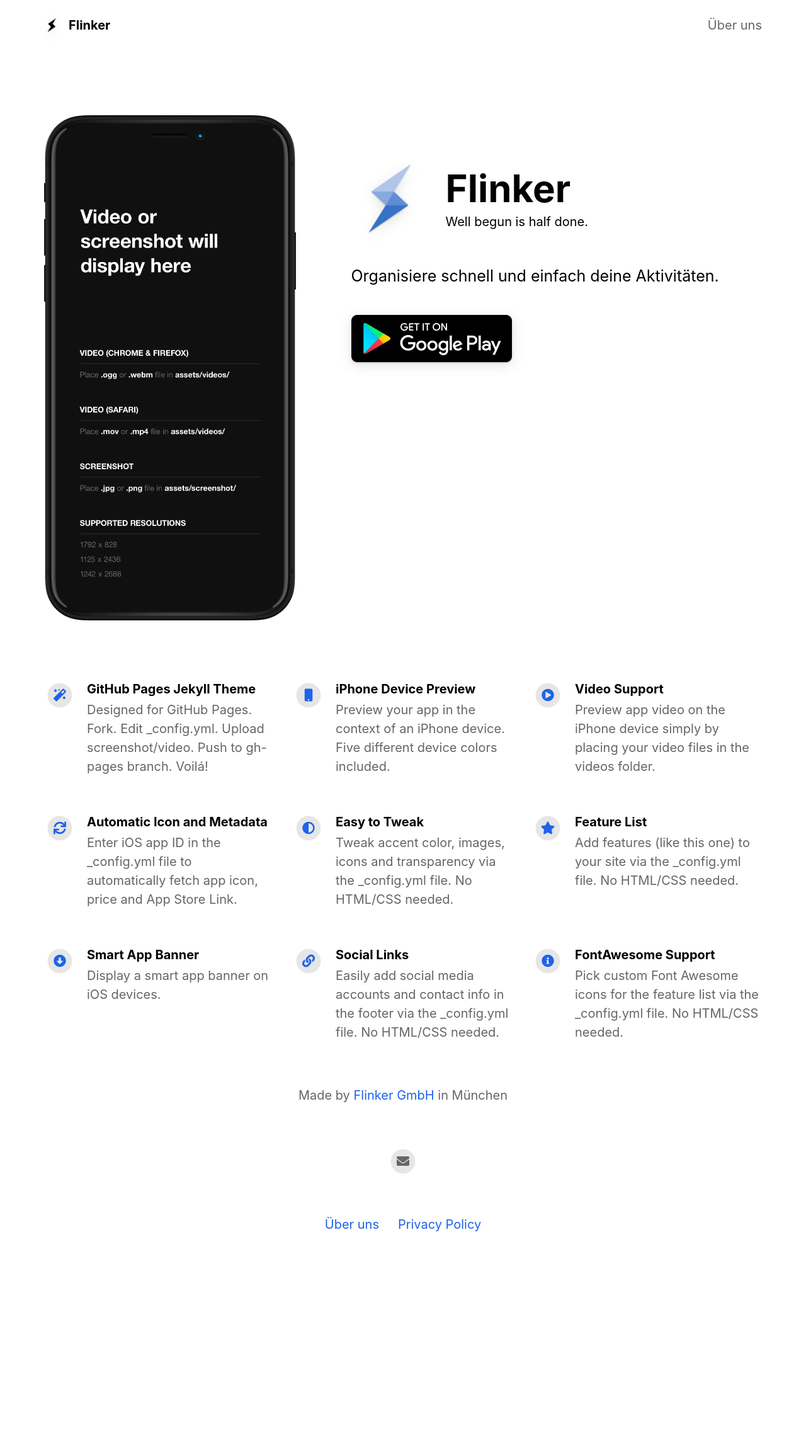
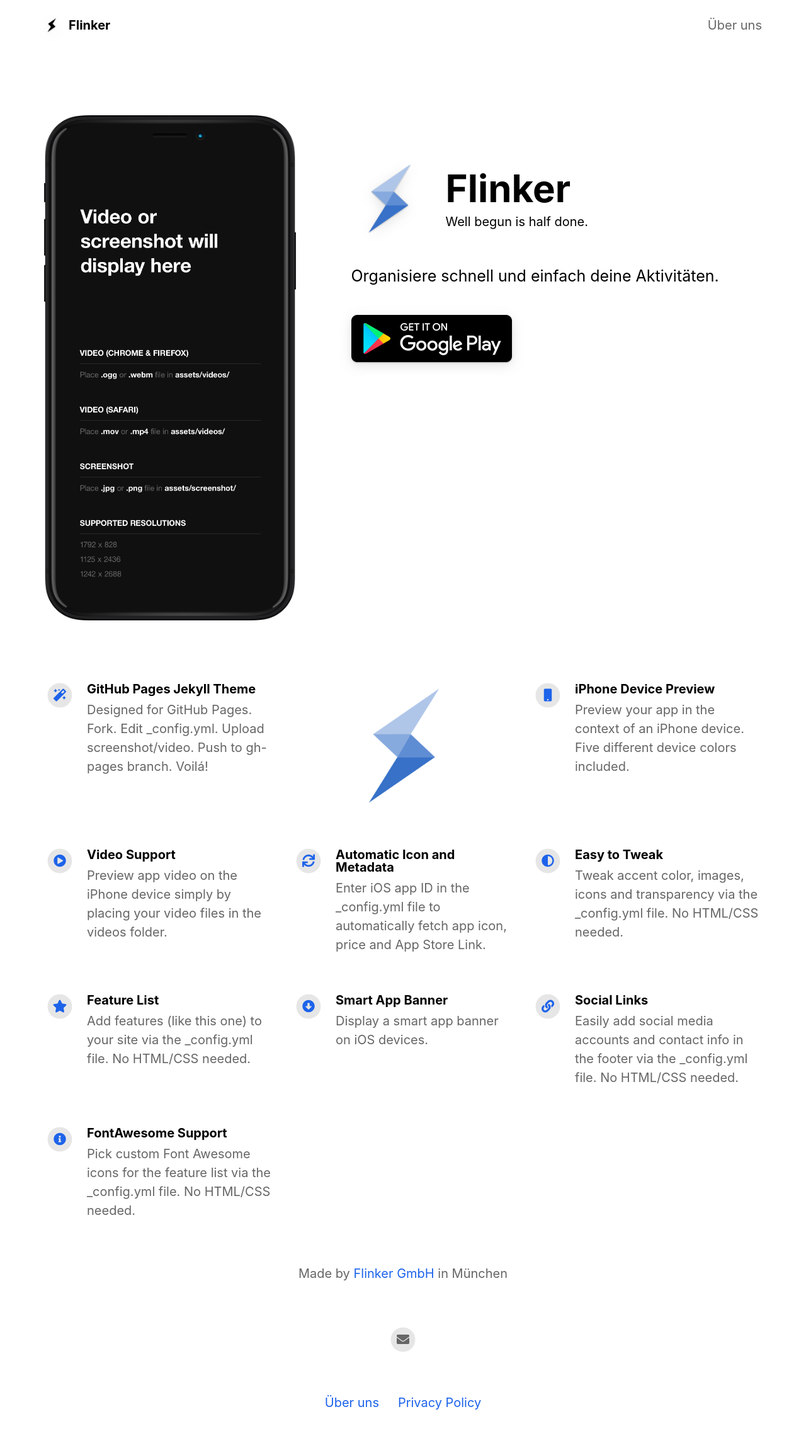
Before and after one commit to emilbaehr/automatic-app-landing-page, a Jekyll site: the page built from index.html, in a window 1280 px wide. Shown: the whole page at 63% size. Built offline with Jekyll 4.4.1, drawn with Linux system fonts in a browser that asks for light colours; nearby versions of some CDN libraries; before the commit the page ends 2024 px from its top, so only the background shows below that.

Commit message:
Feature for image

```diff
--- a/_config.yml
+++ b/_config.yml
@@ -38,6 +38,8 @@
   - title                                 : GitHub Pages Jekyll Theme
     description                           : Designed for GitHub Pages. Fork. Edit _config.yml. Upload screenshot/video. Push to gh-pages branch. Voilá!
     fontawesome_icon_name                 : magic
+
+  - image                                 : assets/appicon.png
 
   - title                                 : iPhone Device Preview
     description                           : Preview your app in the context of an iPhone device. Five different device colors included.
--- a/_includes/features.html
+++ b/_includes/features.html
@@ -21,6 +21,12 @@
     </div>
     {% endif %}
 
+    {% if feature.image %}
+    <div class="feature">
+        <img class="featureImage" src="{{ feature.image }}">
+    </div>
+    {% endif %}
+
     {% endfor %}
 
 </div>
--- a/_sass/layout.scss
+++ b/_sass/layout.scss
@@ -524,6 +524,12 @@
 	margin-left: 18px;
 }
 
+.featureImage {
+	display: block;
+    margin: 0 auto;
+    width: 200px;
+}
+
 .featureText > h3 {
 	color: $feature-title-color;
 }
```
